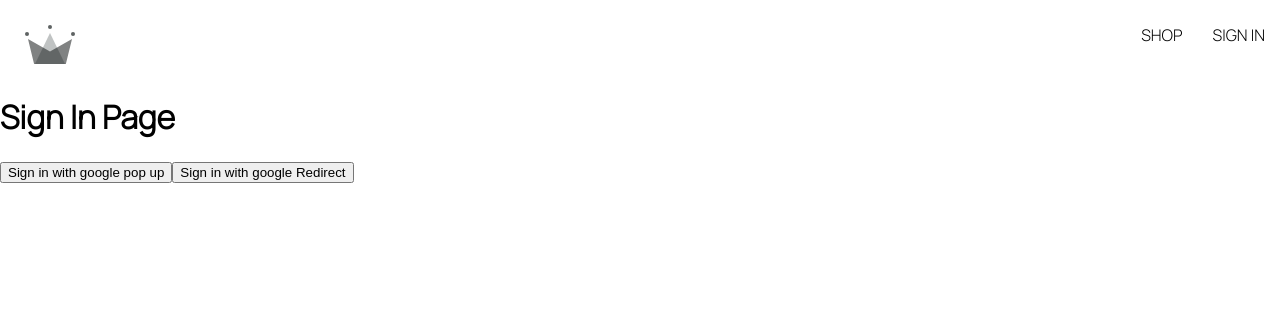
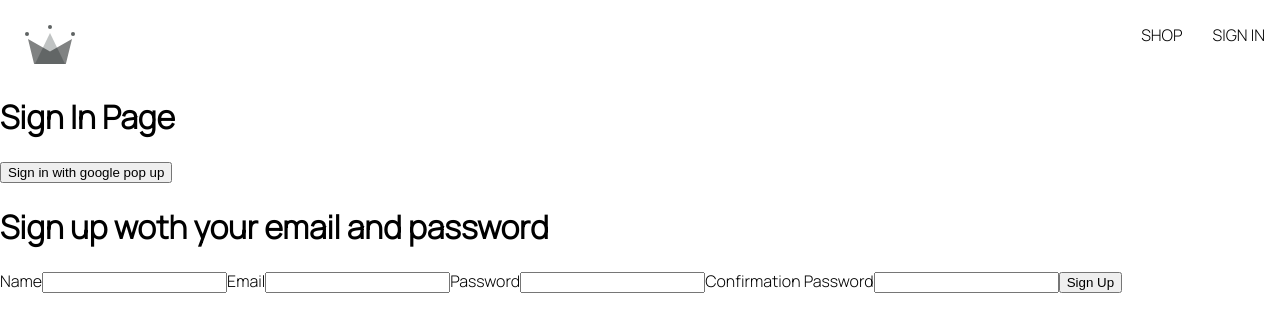
Before and after one commit to alhadad-xyz/crwn-clothing, a React (Create React App) app: page /sign-in in a window 1280 px wide. Shown: the top 332 px of the page. Built offline with nearby package versions, Linux system fonts and the light colour scheme.

Commit message:
98. Sign Up Form Pt.1

```diff
--- /dev/null
+++ b/src/components/sign-up-form/sign-up-form.component.jsx
@@ -0,0 +1,64 @@
+import { useState } from "react";
+
+const defaultFormFields = {
+  displayName: "",
+  email: "",
+  password: "",
+  confirmPassword: "",
+};
+
+const SignUpForm = () => {
+  const [formFields, setFormFields] = useState(defaultFormFields);
+  const { displayName, email, password, confirmPassword } = formFields;
+
+  console.log(formFields);
+
+  const handleChange = (event) => {
+    const { name, value } = event.target;
+
+    setFormFields({ ...formFields, [name]: value });
+  };
+
+  return (
+    <div>
+      <h1>Sign up woth your email and password</h1>
+      <form onSubmit={() => {}}>
+        <label>Name</label>
+        <input
+          type="text"
+          required
+          onChange={handleChange}
+          name="displayName"
+          value={displayName}
+        />
+        <label>Email</label>
+        <input
+          type="email"
+          required
+          onChange={handleChange}
+          name="email"
+          value={email}
+        />
+        <label>Password</label>
+        <input
+          type="password"
+          required
+          onChange={handleChange}
+          name="password"
+          value={password}
+        />
+        <label>Confirmation Password</label>
+        <input
+          type="password"
+          required
+          onChange={handleChange}
+          name="confirmPassword"
+          value={confirmPassword}
+        />
+        <button type="submit">Sign Up</button>
+      </form>
+    </div>
+  );
+};
+
+export default SignUpForm;
--- a/src/routes/sign-in/sign-in.component.jsx
+++ b/src/routes/sign-in/sign-in.component.jsx
@@ -1,23 +1,10 @@
-import { useEffect } from "react";
-import { getRedirectResult } from "firebase/auth";
+import SignUpForm from "../../components/sign-up-form/sign-up-form.component";
 import {
-  auth,
   signInWithGooglePopup,
   createUserDocumentFromAuth,
-  signInWithGoogleRedirect,
 } from "../../utils/firebase/firebase.util";
 
 const SignIn = () => {
-  useEffect(() => {
-    const handleRedirectResult = async () => {
-      const response = await getRedirectResult(auth);
-      if (response) {
-        const userDocRef = await createUserDocumentFromAuth(response.user);
-      }
-    };
-    handleRedirectResult();
-  }, []);
-
   const logGoogleUser = async () => {
     const { user } = await signInWithGooglePopup();
     const userDocRef = await createUserDocumentFromAuth(user);
@@ -27,9 +14,7 @@
     <div>
       <h1>Sign In Page</h1>
       <button onClick={logGoogleUser}>Sign in with google pop up</button>
-      <button onClick={signInWithGoogleRedirect}>
-        Sign in with google Redirect
-      </button>
+      <SignUpForm />
     </div>
   );
 };
--- a/src/utils/firebase/firebase.util.js
+++ b/src/utils/firebase/firebase.util.js
@@ -1,10 +1,5 @@
 import { initializeApp } from "firebase/app";
-import {
-  getAuth,
-  signInWithRedirect,
-  signInWithPopup,
-  GoogleAuthProvider,
-} from "firebase/auth";
+import { getAuth, signInWithPopup, GoogleAuthProvider } from "firebase/auth";
 import { getFirestore, doc, getDoc, setDoc } from "firebase/firestore";
 
 const firebaseConfig = {
@@ -26,8 +21,6 @@
 export const auth = getAuth();
 export const signInWithGooglePopup = () =>
   signInWithPopup(auth, googleProvider);
-export const signInWithGoogleRedirect = () =>
-  signInWithRedirect(auth, googleProvider);
 
 export const db = getFirestore();
 export const createUserDocumentFromAuth = async (userAuth) => {
```
